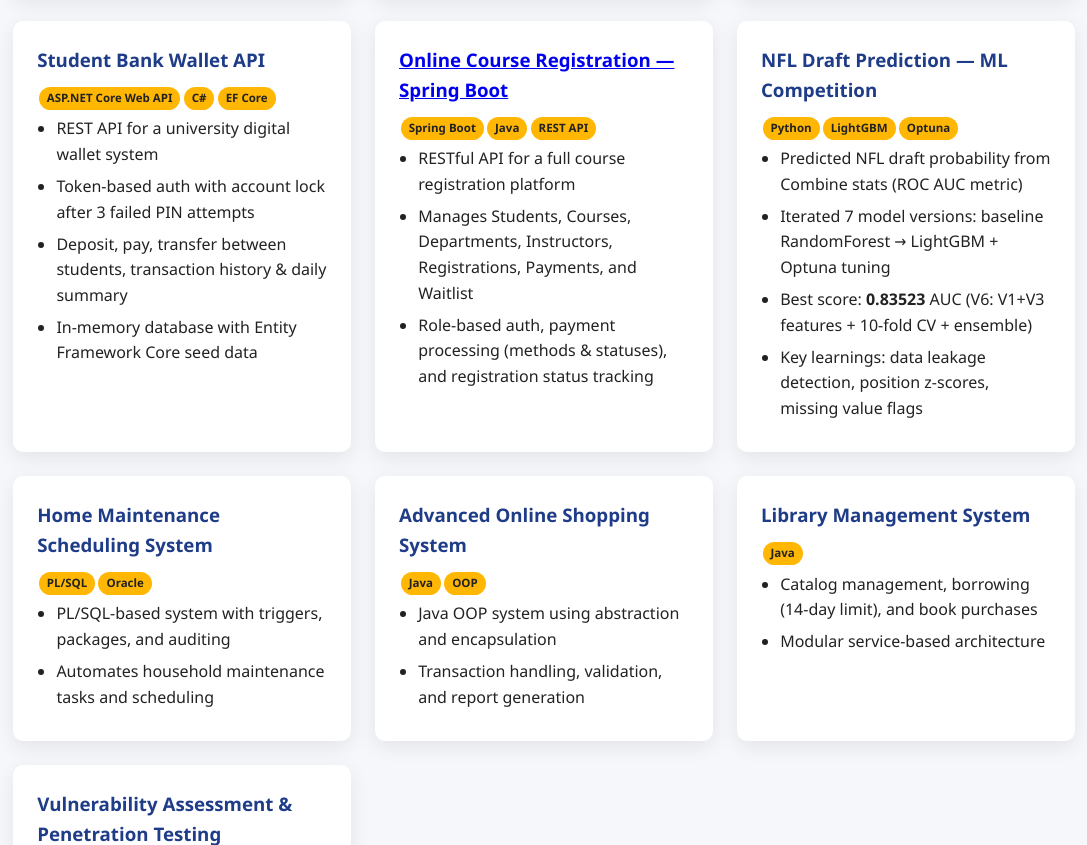
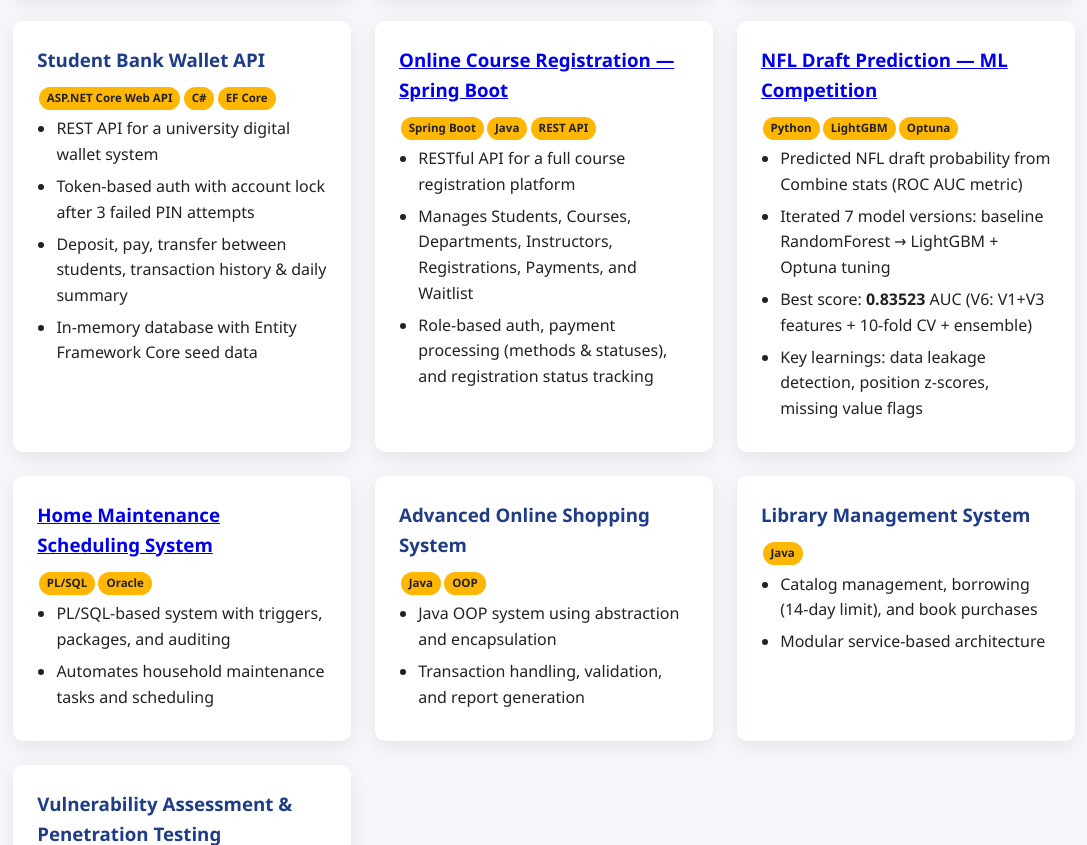
Before and after one commit to Noah-loic/25919_Ki, a plain HTML site: page index.html in a window 1280 px wide. Shown: the part 1877-2722 px from the top of the page, without its empty margins (96-1183 px from the left). Drawn offline with Linux system fonts and the light colour scheme.

Commit message:
Update project titles in index.html to include links to GitHub repositories

```diff
--- a/index.html
+++ b/index.html
@@ -290,7 +290,7 @@
       </div>
 
       <div class="card">
-        <h3>NFL Draft Prediction — ML Competition</h3>
+        <h3><a href="https://github.com/Noah-loic/-ML-Competition" target="_blank">NFL Draft Prediction — ML Competition</a></h3>
         <span class="tag">Python</span><span class="tag">LightGBM</span><span class="tag">Optuna</span>
         <ul>
           <li>Predicted NFL draft probability from Combine stats (ROC AUC metric)</li>
@@ -301,7 +301,7 @@
       </div>
 
       <div class="card">
-        <h3>Home Maintenance Scheduling System</h3>
+        <h3><a href="https://github.com/Noah-loic/PLSQL_Smart-Home-Maintenance-Scheduler" target="_blank">Home Maintenance Scheduling System</a></h3>
         <span class="tag">PL/SQL</span><span class="tag">Oracle</span>
         <ul>
           <li>PL/SQL-based system with triggers, packages, and auditing</li>
```
